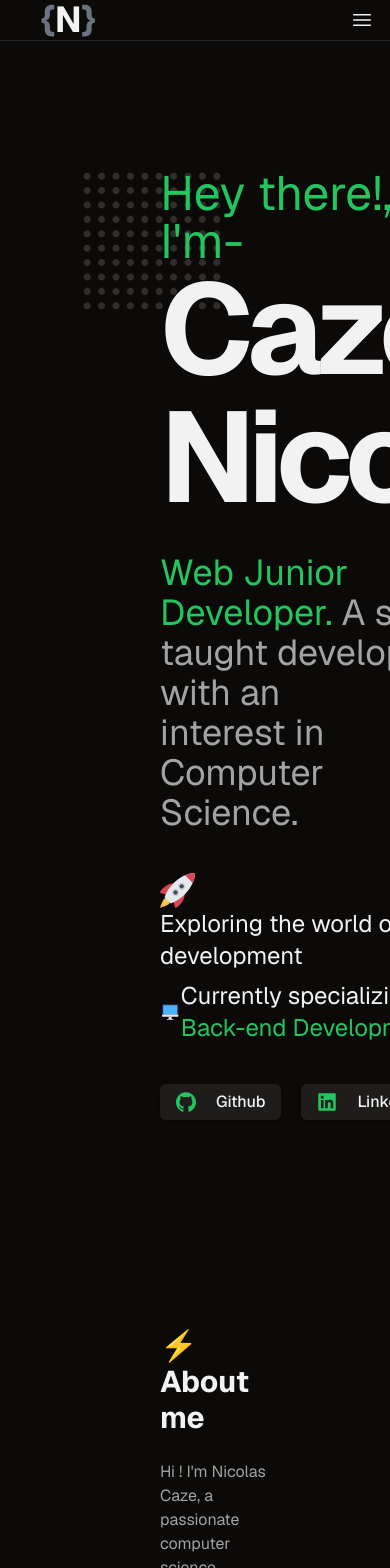
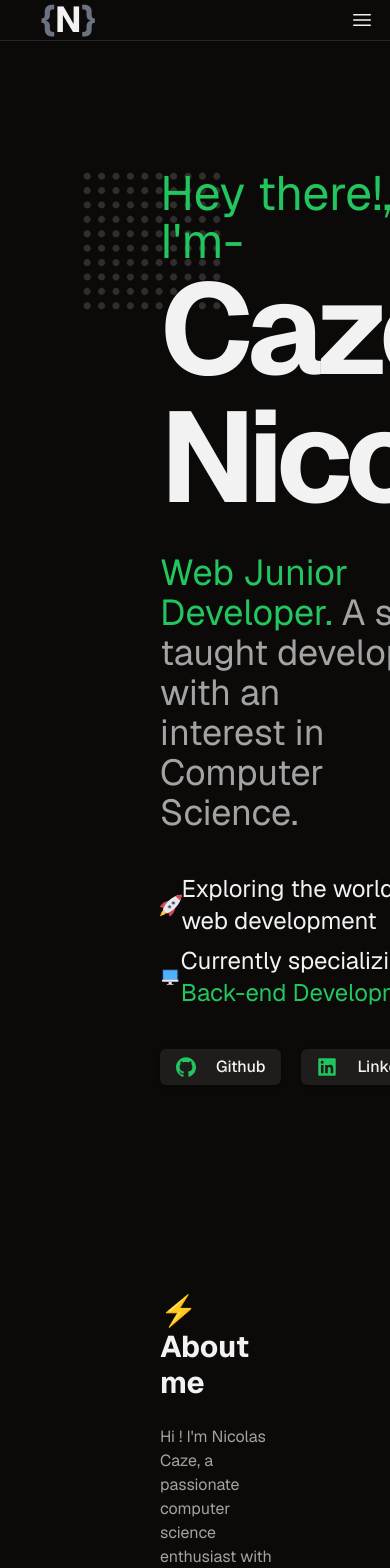
Before and after one commit to NicolasCaze/Portfolio-Nextjs, a Next.js app: page / in a window 390 px wide. Shown: the top 1568 px of the page. Built offline with nearby package versions, Linux system fonts and the light colour scheme; a web font is replaced by a local one.

Commit message:
correction hero

```diff
--- a/app/_components/Hero.tsx
+++ b/app/_components/Hero.tsx
@@ -9,19 +9,19 @@ export const Hero = () => {
     return (
         <Section className="gap-20 w-full mt-32 ml-20 pl-20">
             <AnimatedDiv className="">
-            <div className="flex-col md:flex-row">
+            <div>
                 <SvgDeco className="absolute z-[-1] h-auto w-36 top-30s left-20" size={180}  />
-          <p className="text-primary text-5xl relative z-10 w-full md:w-1/2">Hey there!, I&apos;m- </p>
-           <h2 className="text-9xl tracking-tighter font-bold w-full md:w-1/2">Caze Nicolas. </h2>
-           <h2 className="text-neutral-400 text-4xl mt-8 w-full md:w-1/2"><span className="text-primary">Web Junior Developer.</span> A self-taught developer with an <br />
+          <p className="text-primary text-5xl relative z-10">Hey there!, I&apos;m- </p>
+           <h2 className="text-9xl tracking-tighter font-bold">Caze Nicolas. </h2>
+           <h2 className="text-neutral-400 text-4xl mt-8"><span className="text-primary">Web Junior Developer.</span> A self-taught developer with an <br />
             interest in Computer Science.</h2>
-            <div className="flex-col md:flex-row items-center mt-10 text-2xl w-full md:w-1/2">
+            <div className="flex items-center mt-10 text-2xl">
             <RocketIcon size={35} /><p>Exploring the world of web development</p>
             </div>
-            <div className="flex items-center mt-2 text-2xl w-full md:w-1/2">
+            <div className="flex items-center mt-2 text-2xl">
             <ComputerIcon size={40} className="text-foreground"/><p>Currently specializing in <span className="text-primary">Back-end Development</span></p>
             </div>
-            <div className="flex  items-stretch mt-10 w-full md:w-1/2">
+            <div className="flex items-stretch mt-10">
                 <ButtonGithub />
                 <ButtonLinkedin/>
                 <ButtonEmail />
```
